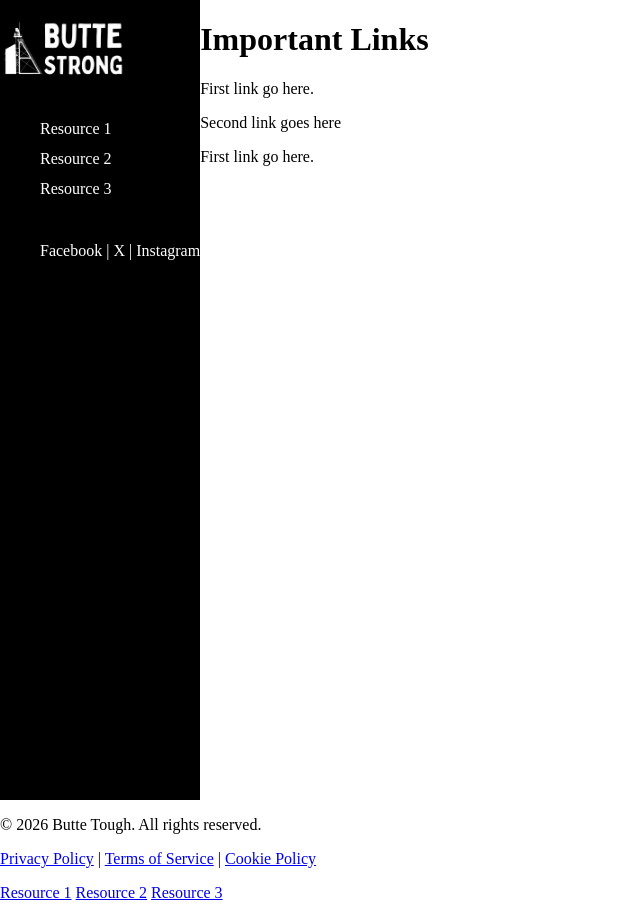
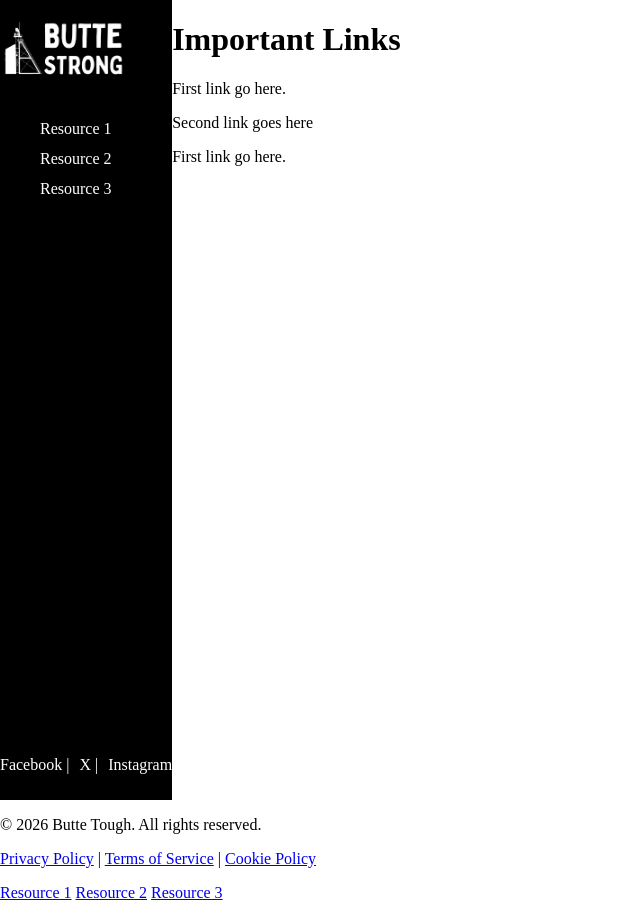
Before and after one commit to KylleWaldie/ButteStrongWebsite, a PHP site: page /importantLinks.php in a window 1280 px wide. Shown: the whole page, without its empty margins (0-640 px from the left). Run offline with PHP 8.4, Linux system fonts and the light colour scheme.

Commit message:
added styling so socials sit at bottom and made links turn grey when hovered

```diff
--- a/public/css/navbar_styles.css
+++ b/public/css/navbar_styles.css
@@ -10,13 +10,25 @@ body{
 }
 
 
-.sidebar{
-	display: flex;
-	flex-direction: column;
-	list-style-type: none;
-	margin: 0px;
-	padding: 0px;
-	width: 100%;
+.sidebar {
+    display: flex;
+    flex-direction: column;
+    height: 100%;
+    width: 100%;
+    margin: 0;
+    padding: 0;
+}
+
+.sidebar ul:first-of-type {
+    flex: 1;
+}
+
+.socials {
+    display: flex;
+    justify-content: center;
+    gap: 10px;
+    width: 100%;
+    padding: 10px 0;
 }
 
 .logolink{
@@ -38,13 +50,14 @@ body{
   width: 100%;
   box-sizing: border-box;
   top: 0;
+  display: flex;
+  flex-direction: column;
 }
 
 .navlink {
 	width: 100%;
 	min-height: 30px;
 }
-
 
 .navbar a {
     text-decoration: none;
@@ -59,6 +72,11 @@ body{
 	align-items: center;
 }
 
+.sidebar a:hover {
+    text-decoration: none;
+    color: #708090;
+    transition: color 0.2s ease;
+}
 
 @media(max-width: 35em){
 	.logo{
```
